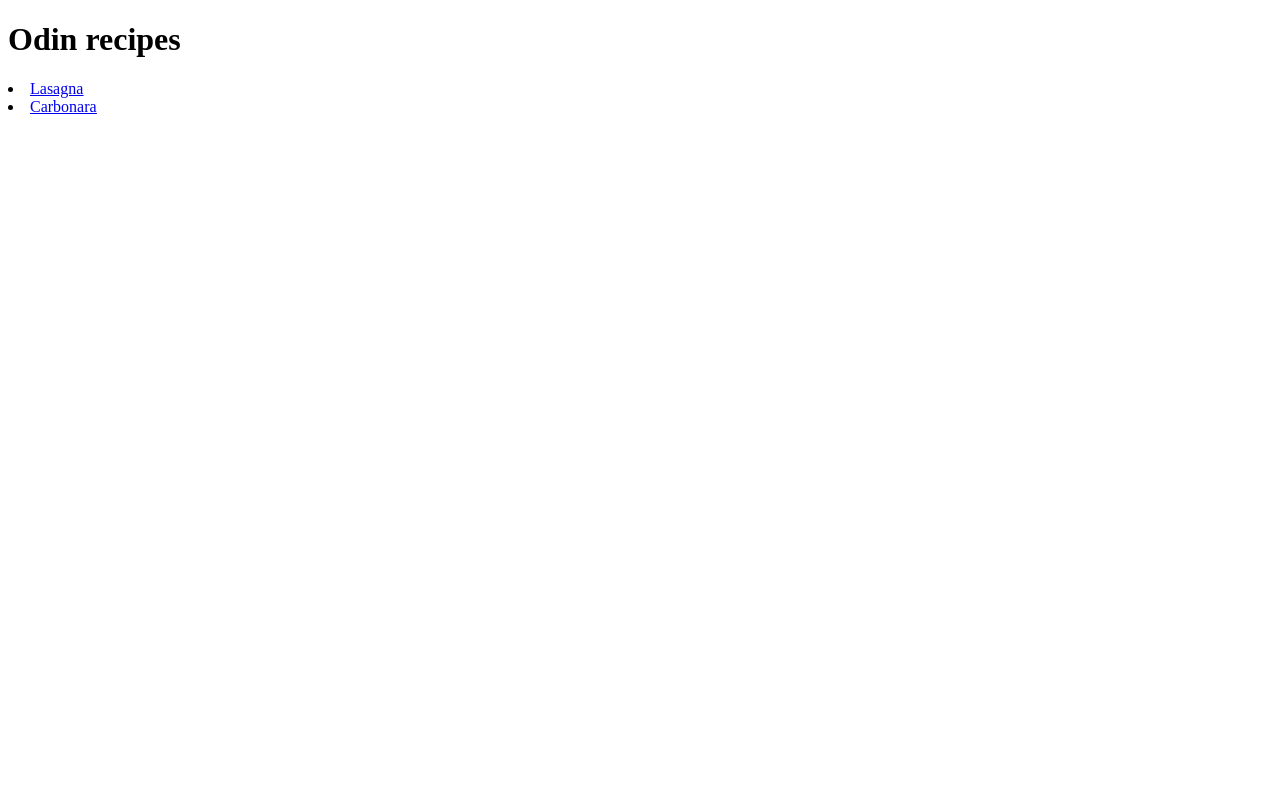
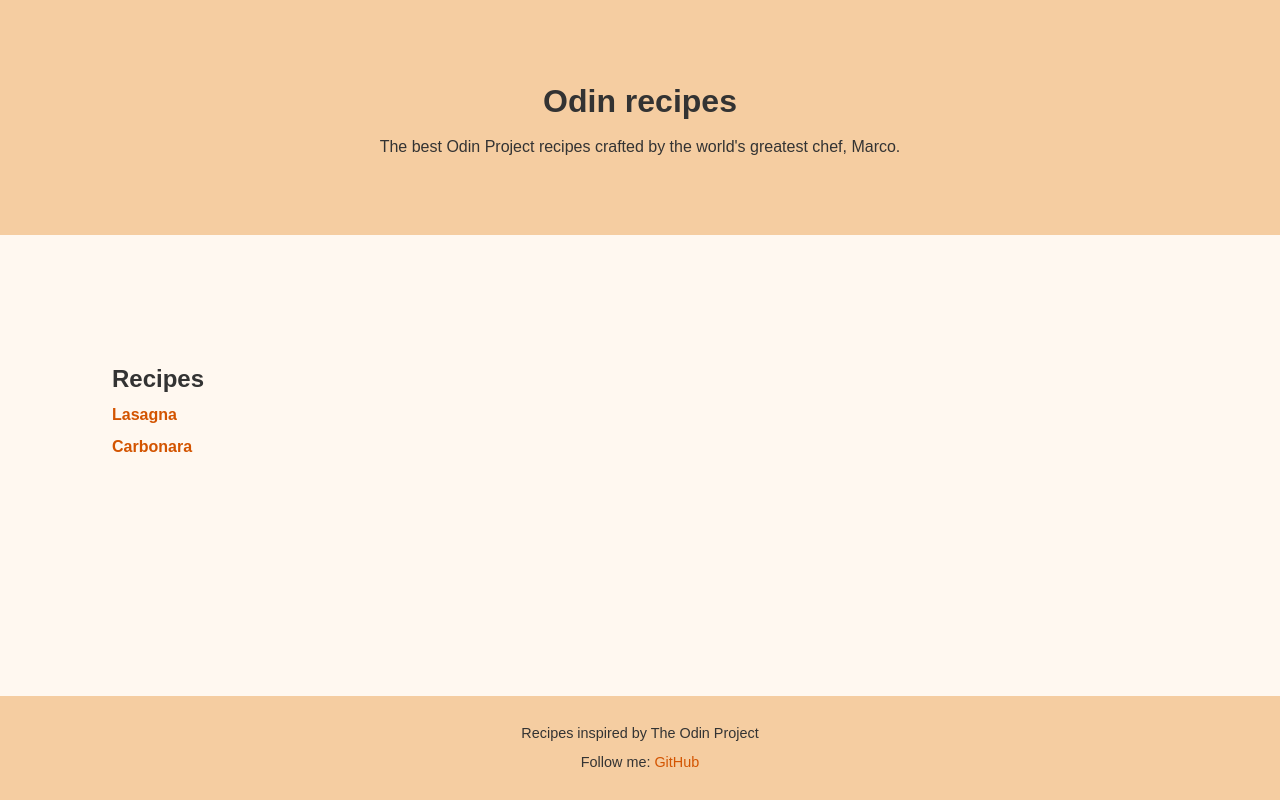
Before and after one commit to marcomontoli/odin-recipes, a plain HTML site: page index.html in a window 1280 px wide. Drawn offline with Linux system fonts and the light colour scheme.

Commit message:
Update homepage with recipes links

```diff
--- a/index.html
+++ b/index.html
@@ -4,12 +4,25 @@
     <meta charset="UTF-8">
     <meta name="viewport" content="width=device-width, initial-scale=1.0">
     <title>Odin recipes</title>
+    <link rel="stylesheet" href="style.css">
 </head>
 <body>
-    <h1>Odin recipes</h1>
-    <u>
+    <!-- HERO -->
+    <header class="hero">
+      <h1>Odin recipes</h1>
+      <p>The best Odin Project recipes crafted by the world's greatest chef, Marco.</p>
+    </header>
+    <main>
+    <h2>Recipes</h2>
+    <ul>
         <li><a href="./recipes/lasagna.html" target="_blank" rel="noopener noreferrer">Lasagna</a></li>
         <li><a href="./recipes/carbonara.html" target="_blank" rel="noopener noreferrer">Carbonara</a></li>
-    </u>
+    </ul>
+    </main>
+    <!-- FOOTER -->
+    <footer>
+    <p>Recipes inspired by The Odin Project</p>
+    <p>Follow me: <a href="https://github.com/marcomontoli">GitHub</a></p>
+    </footer>
 </body>
 </html>
--- /dev/null
+++ b/style.css
@@ -0,0 +1,66 @@
+/* Base reset and full height layout */
+html, body {
+  height: 100%; /* ensure body fills the viewport */
+  margin: 0;
+}
+
+body {
+  display: flex;
+  flex-direction: column;
+  min-height: 100vh; /* page at least full viewport height */
+  font-family: Arial, sans-serif;
+  line-height: 1;
+  background-color: #fff8f0; /* warm light background */
+  color: #333; /* dark text */
+}
+
+/* HERO SECTION */
+header.hero {
+  background: #f5cda1; /* warm caramel color */
+  color: #333;
+  text-align: center;
+  padding: 4rem 2rem;
+}
+
+/* MAIN CONTENT */
+main {
+  flex: 1; /* takes remaining space, pushes footer down */
+  padding: 2rem;
+  max-width: 56rem;
+  margin: 5rem;
+}
+
+main h2 {
+  margin-bottom: 1rem; /* space below heading */
+}
+
+/* Recipe list */
+main ul {
+  list-style: none; /* remove bullets */
+  padding: 0;
+  text-align: left; /* align list items to left */
+}
+
+main ul li {
+  margin: 1rem 0; /* space between items */
+}
+
+main ul li a {
+  text-decoration: none;
+  color: #d35400; /* warm orange color */
+  font-weight: bold;
+}
+
+/* FOOTER */
+footer {
+  background: #f5cda1; /* same warm color as hero */
+  color: #333;
+  text-align: center;
+  padding: 1rem;
+  font-size: 0.9rem;
+}
+
+footer a {
+  color: #d35400;
+  text-decoration: none;
+}
```
